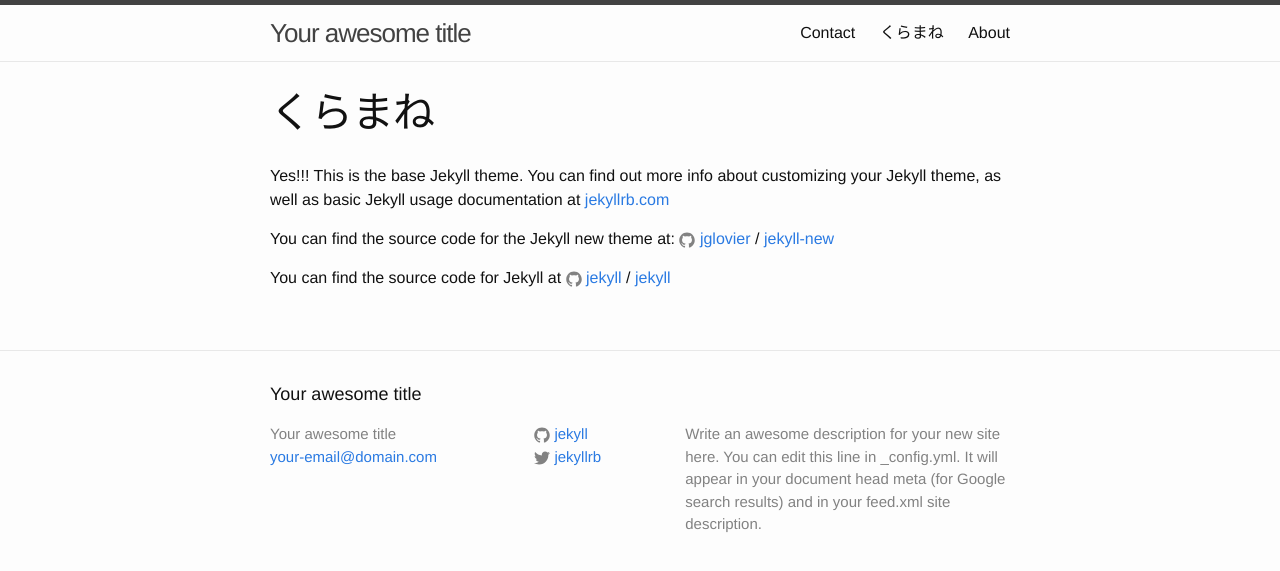
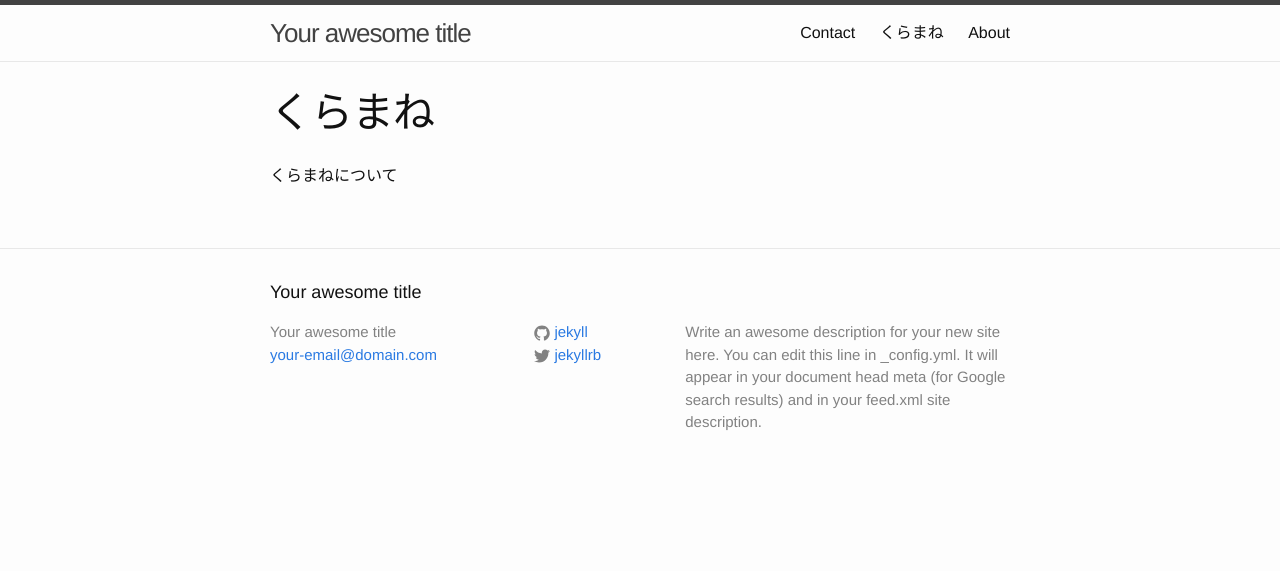
Before and after one commit to bigplants/jekyll_trial, a Jekyll site: the page built from about-copy.md, in a window 1280 px wide. Shown: the top 571 px of the page. Built offline with Jekyll 4.4.1, drawn with Linux system fonts in a browser that asks for light colours.

Commit message:
Updated '/about-copy.md' via CloudCannon

```diff
--- a/about-copy.md
+++ b/about-copy.md
@@ -4,8 +4,4 @@ title: くらまね
 permalink: /kuramane/
 ---
 
-Yes!!! This is the base Jekyll theme. You can find out more info about customizing your Jekyll theme, as well as basic Jekyll usage documentation at [jekyllrb.com](http://jekyllrb.com/)
-
-You can find the source code for the Jekyll new theme at: {% include icon-github.html username="jglovier" %} / [jekyll-new](https://github.com/jglovier/jekyll-new)
-
-You can find the source code for Jekyll at {% include icon-github.html username="jekyll" %} / [jekyll](https://github.com/jekyll/jekyll)
+くらまねについて
```
